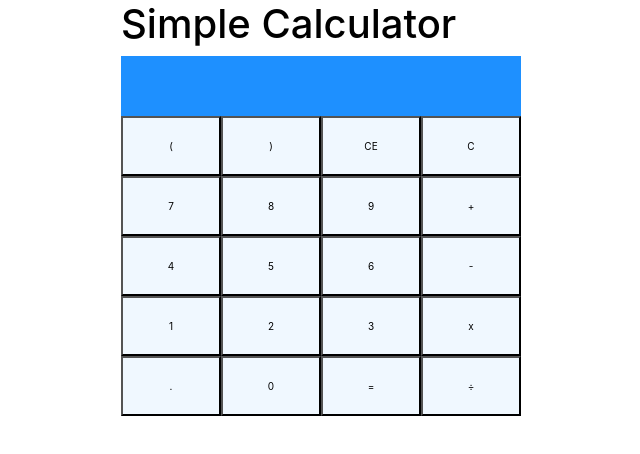
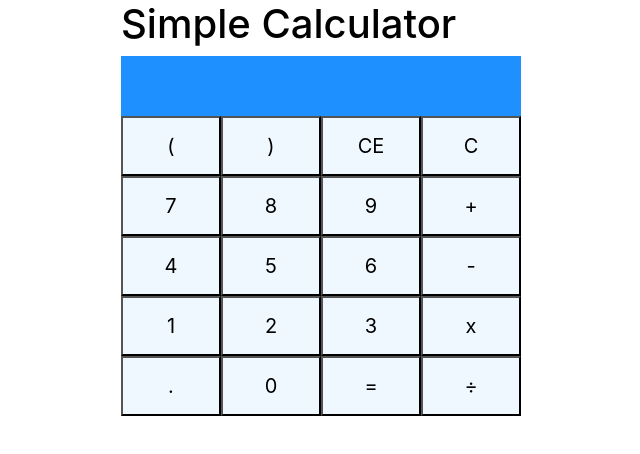
Before and after one commit to Tejashwini-Busnur/calculator, a React (Create React App) app: page / in a window 1280 px wide. Shown: the top 454 px of the page, without its empty margins (319-959 px from the left). Built offline with nearby package versions, Linux system fonts and the light colour scheme.

Commit message:
changes for heroku build3

```diff
--- a/src/App.css
+++ b/src/App.css
@@ -15,7 +15,7 @@
   max-width: 400px;
   margin: auto;
   color: black;
-  font-size: 10px;
+  font-size: 20px;
 }
 
 button {
```
